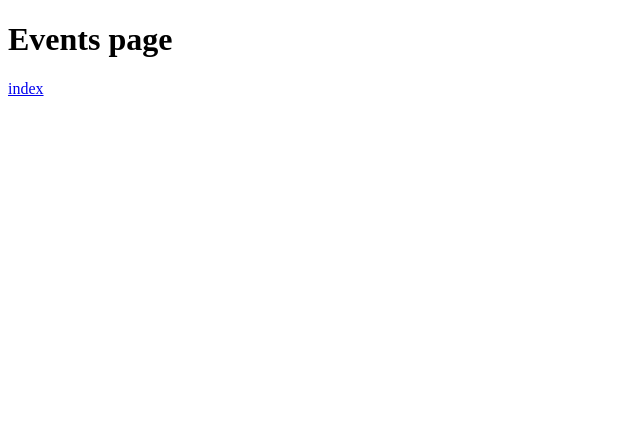
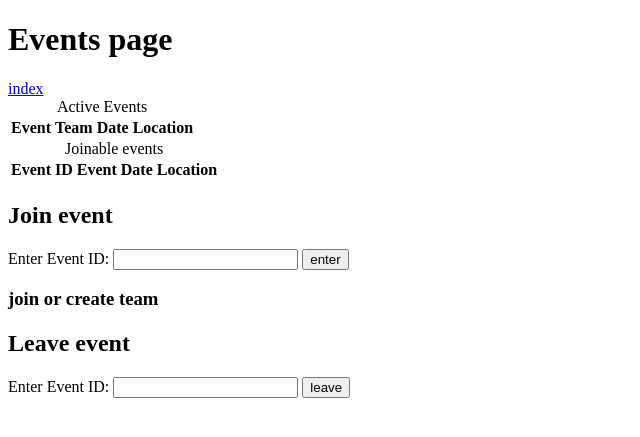
Before and after one commit to TSheehan0127/Intramural-Sports-page, a Flask app: template templates/events.html in a window 1280 px wide. Shown: the top 437 px of the page, without its empty margins (0-640 px from the left). Run offline with Flask 3, Linux system fonts and the light colour scheme; the template is opened without the code that fills it, so the values that code supplies are empty.

Commit message:
html in Events

```diff
--- a/templates/events.html
+++ b/templates/events.html
@@ -10,5 +10,50 @@
         <nav>
             <a href="index.html">index</a>
         </nav>
+
+        <table>
+            <caption>Active Events</caption>
+            <tr>
+                <th>Event</th>
+                <th>Team</th>
+                <th>Date</th>
+                <th>Location</th>
+            </tr>
+        </table>
+
+        <table>
+            <caption>Joinable events</caption>
+            <tr>
+                <th>Event ID</th>
+                <th>Event</th>
+                <th>Date</th>
+                <th>Location</th>
+            </tr>
+        </table>
+
+        <!--form to join event-->
+        <section class="joinEvent">
+            <h2>Join event</h2>
+            <form method="post" action="{{url_for('events',username=username)}}">
+                <label for="eventIDE">Enter Event ID:</label>
+                <input type="number" id="eventIDE" name="eventIDE">
+                <button type="submit" name="enterJoin" value="enterJoin">enter</button>
+            </form>
+
+            <h3>join or create team</h3>
+            <!--TODO add html here-->
+
+
+        </section>
+
+        <!--form to leave event-->
+        <section class="leaveEvent">
+            <h2>Leave event</h2>
+            <form method="post" action="{{url_for('events',username=username)}}">
+                <label for="eventIDL">Enter Event ID:</label>
+                <input type="number" id="eventIDL" name="eventIDL">
+                <button type="submit" name="enterLeave" value="enterLeave">leave</button>
+            </form>
+        </section>
     </body>
 </html>
```
